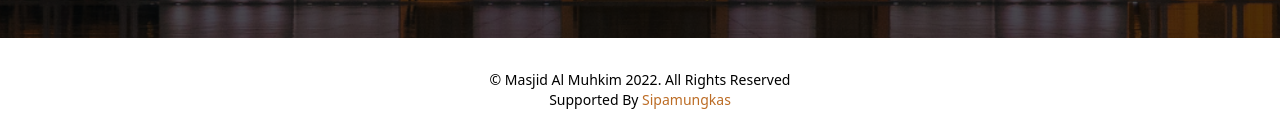
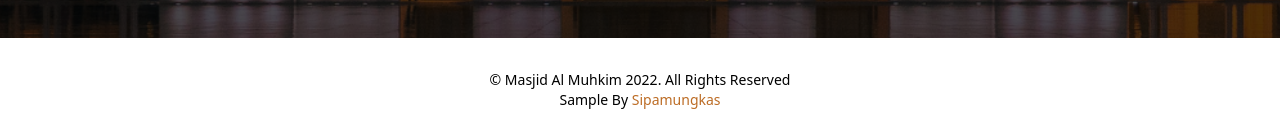
Before and after one commit to sipamungkas/nextjs-mosque, a Next.js app: page / in a window 1280 px wide. Shown: the part 4229-4368 px from the top of the page. Built offline with nearby package versions, Linux system fonts and the light colour scheme.

Commit message:
fix(footer): fix footer text and year

```diff
--- a/components/Home/Footer/Footer.tsx
+++ b/components/Home/Footer/Footer.tsx
@@ -9,10 +9,10 @@ const Footer = (props: any) => {
     <footer className="w-full">
       <div className="container mx-auto px-4 md:px-0 flex flex-col items-center py-4 lg:py-8">
         <h6 className="text-sm font-light">
-          © Masjid Al Muhkim 2022. All Rights Reserved
+          © Masjid Al Muhkim {new Date().getFullYear()}. All Rights Reserved
         </h6>
         <h6 className="text-sm font-light">
-          Supported By{" "}
+          Sample By{" "}
           <Link
             className="text-primary-orange font-normal"
             href={"https://sipamungkas.com"}
```
